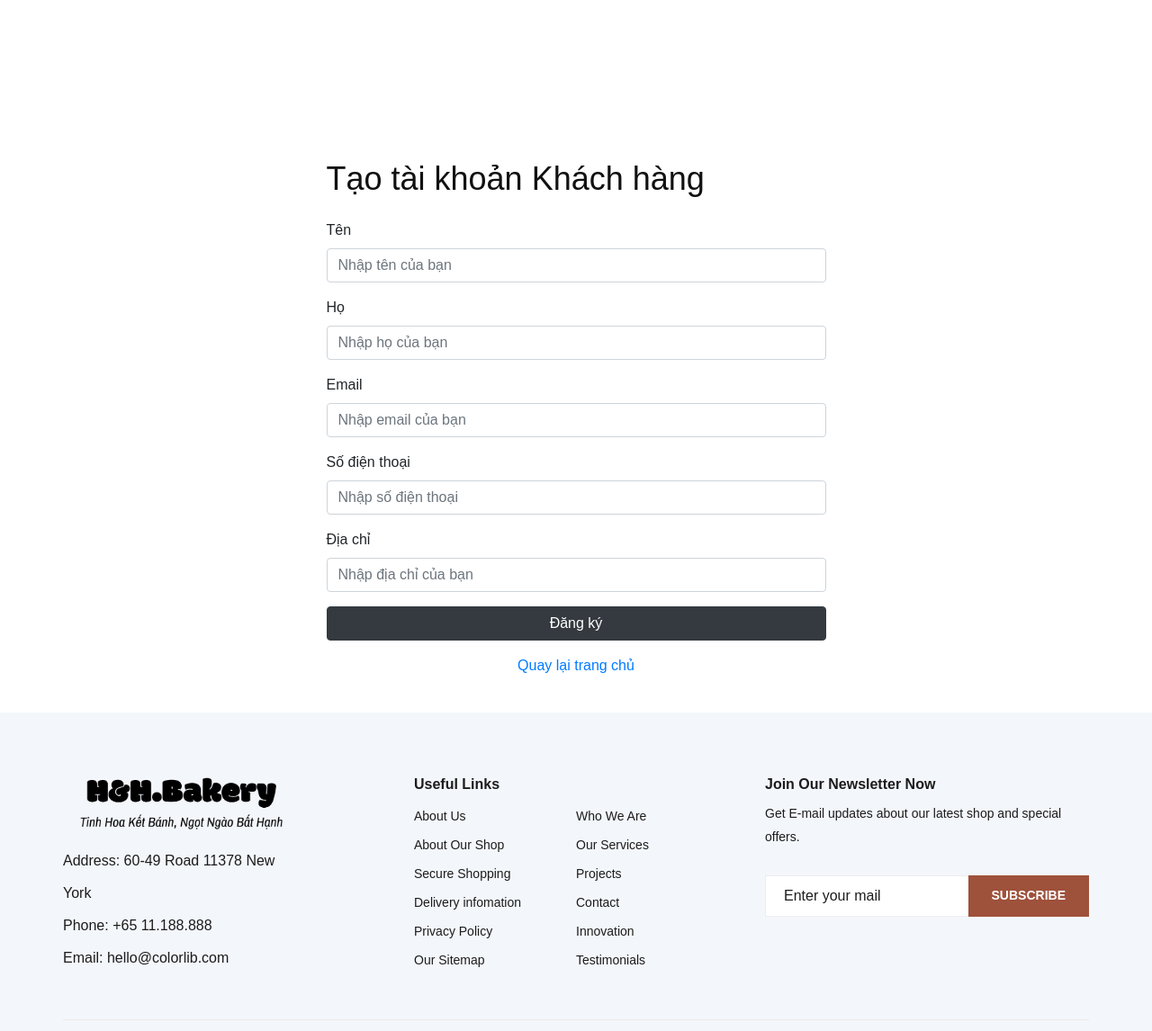
After one commit to haonguyen2004-hub/WebcuoiKy, a PHP site: page /signup.php in a window 1280 px wide. The commit adds this page. Shown: the part 1000-2146 px from the top of the page at 90% size. Run offline with PHP 8.4, Linux system fonts and the light colour scheme; data that the repository does not hold is empty.

Commit message:
con nui loi co len nhe

```diff
--- a/includes/layout.php
+++ b/includes/layout.php
@@ -23,6 +23,7 @@ include 'db_conn.inc';
     <link rel="stylesheet" href="css/slicknav.min.css" type="text/css">
     <link rel="stylesheet" href="css/style.css" type="text/css">
     <link rel="stylesheet" href="https://cdnjs.cloudflare.com/ajax/libs/font-awesome/6.4.2/css/all.min.css" />
+
 </head>
 <body>
 <?php include "header.php"; ?>
--- a/includes/login.php
+++ b/includes/login.php
@@ -37,7 +37,7 @@
             </div>
             <div class="d-flex align-items-center">
                 <span class="me-2">Bạn chưa có tài khoản?</span>
-                <a href="#" class="btn btn-link p-1 text-primary text-decoration-none">Đăng ký một tài khoản</a>
+                <a href="signup.php " class="btn btn-link p-1 text-primary text-decoration-none">Đăng ký một tài khoản</a>
             </div>
 
         </div>
@@ -83,9 +83,6 @@
   to {transform: scale(1)}
 }
         </style>
-
-
-
 <script>
     // Get the modal
     var modal = document.getElementById('id01');
--- a/includes/search.php
+++ b/includes/search.php
@@ -16,6 +16,13 @@
             </div>
         </div>
     </div>
-
+    <div class="hero__item set-bg w-100" data-setbg="img/banner/bannerHome.png">
+    <div class="hero__text">
+    </div>
+</div>
+</div>
+</div>
+</div>
+</section>
 
     <!-- Hero Section End -->
--- /dev/null
+++ b/signup.php
@@ -0,0 +1,61 @@
+<?php
+session_start();
+ob_start();
+include 'includes/db_conn.inc';
+
+?>
+
+<section class="featured spad">
+<div class="container">
+        <div class="row justify-content-center">
+            <div class="col-12 col-md-6">
+                <h2 class="text-left mt-5 mb-4 w-100">Tạo tài khoản Khách hàng</h2>
+                <form>
+                    <!-- First Name -->
+                    <div class="form-group">
+                        <label for="first_name">Tên</label>
+                        <input type="text" class="form-control" id="first_name" name="first_name" placeholder="Nhập tên của bạn">
+                    </div>
+
+                    <!-- Last Name -->
+                    <div class="form-group">
+                        <label for="last_name">Họ</label>
+                        <input type="text" class="form-control" id="last_name" name="last_name" placeholder="Nhập họ của bạn">
+                    </div>
+
+                    <!-- Email -->
+                    <div class="form-group">
+                        <label for="email">Email</label>
+                        <input type="email" class="form-control" id="email" name="email" placeholder="Nhập email của bạn">
+                    </div>
+
+                    <!-- Phone -->
+                    <div class="form-group">
+                        <label for="phone">Số điện thoại</label>
+                        <input type="tel" class="form-control" id="phone" name="phone" placeholder="Nhập số điện thoại">
+                    </div>
+
+                    <!-- Address -->
+                    <div class="form-group">
+                        <label for="address">Địa chỉ</label>
+                        <input type="text" class="form-control" id="address" name="address" placeholder="Nhập địa chỉ của bạn">
+                    </div>
+
+                    <!-- Register Button -->
+                    <button type="submit" class="btn btn-dark btn-block">Đăng ký</button>
+
+                    <!-- Back Link -->
+                    <div class="text-center mt-3">
+                        <a href="#" class="text-primary">Quay lại trang chủ</a>
+                    </div>
+                </form>
+            </div>
+        </div>
+    </div>
+</section>
+
+<?php
+$content = ob_get_clean();
+include "includes/layout.php";
+
+?>
```
Also changed, not shown: index.php (+1 -8 lines).
